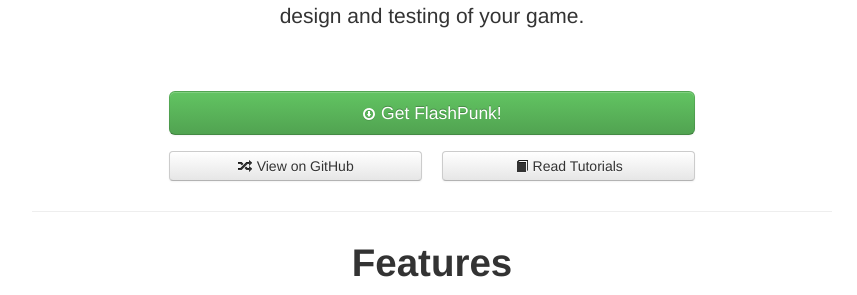
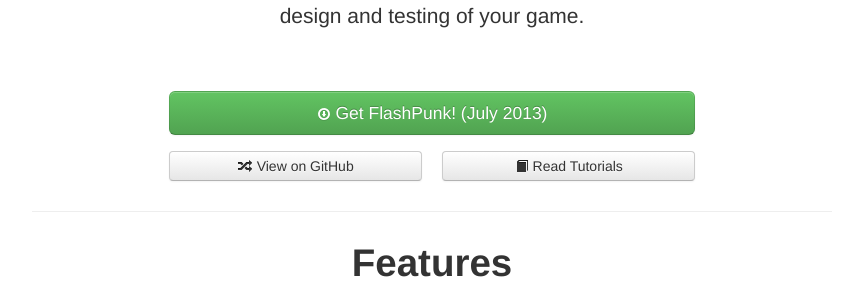
Before and after one commit to useflashpunk/useflashpunk.github.io, a Jekyll site: the page index.html, which Jekyll copies as it is, in a window 1280 px wide. Shown: the part 453-748 px from the top of the page, without its empty margins (208-1065 px from the left). Built offline with Jekyll 4.4.1, drawn with Linux system fonts in a browser that asks for light colours.

Commit message:
July 2013 release.

```diff
--- a/index.html
+++ b/index.html
@@ -78,7 +78,7 @@
 
       <div class="row-fluid primary-action">
         <div class="span8 offset2">
-        <a class="btn btn-large btn-success btn-block" href="https://github.com/Draknek/FlashPunk/zipball/master"><i class="icon-download icon-white"></i> Get FlashPunk!</a>
+        <a class="btn btn-large btn-success btn-block" href="http://useflashpunk.net/releases/flashpunk-2-july-2013.zip"><i class="icon-download icon-white"></i> Get FlashPunk! (July 2013)</a>
         </div>
       </div>
       <div class="row-fluid">
```
Also changed, not shown: 2 other files.
